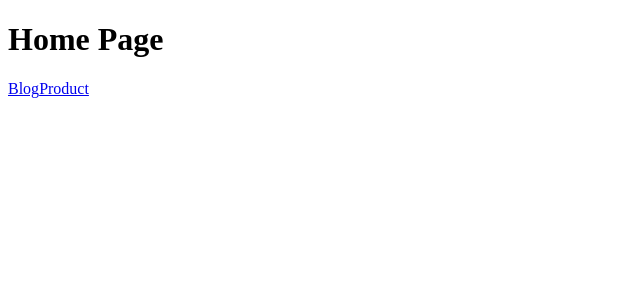
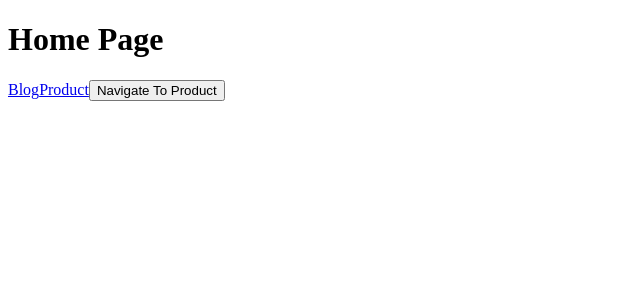
Before and after one commit to BharathPulindram/NextJS, a Next.js app: page / in a window 1280 px wide. Shown: the top 300 px of the page, without its empty margins (0-640 px from the left). Built offline with nearby package versions, Linux system fonts and the light colour scheme.

Commit message:
dynamci routing navigation

```diff
--- a/pages/index.js
+++ b/pages/index.js
@@ -1,10 +1,18 @@
 import Link from "next/link";
+import { useRouter } from "next/router";
+
 function Home() {
+  const router = useRouter();
+  const handleClick = (e) => {
+    router.push("/product");
+    /* router.replace("product") */
+  };
   return (
     <>
       <h1>Home Page</h1>
       <Link href="/blog">Blog</Link>
       <Link href="/product">Product</Link>
+      <button onClick={handleClick}>Navigate To Product</button>
     </>
   );
 }
```
